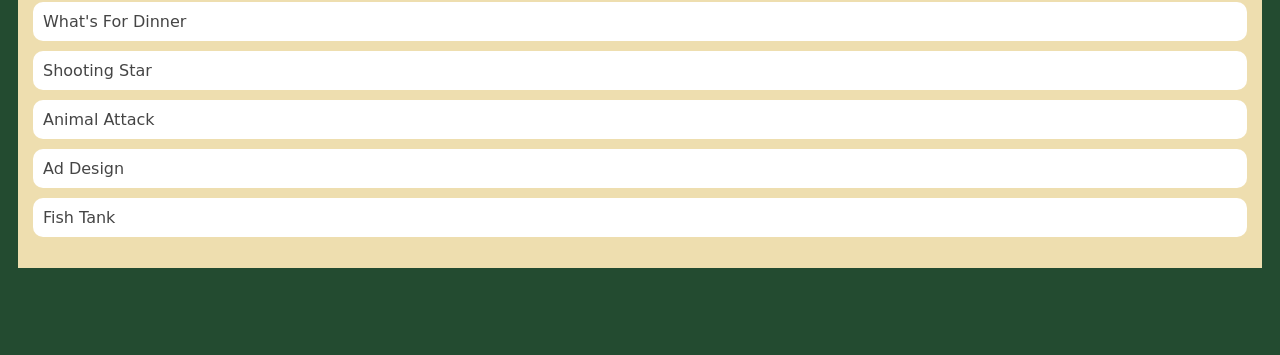
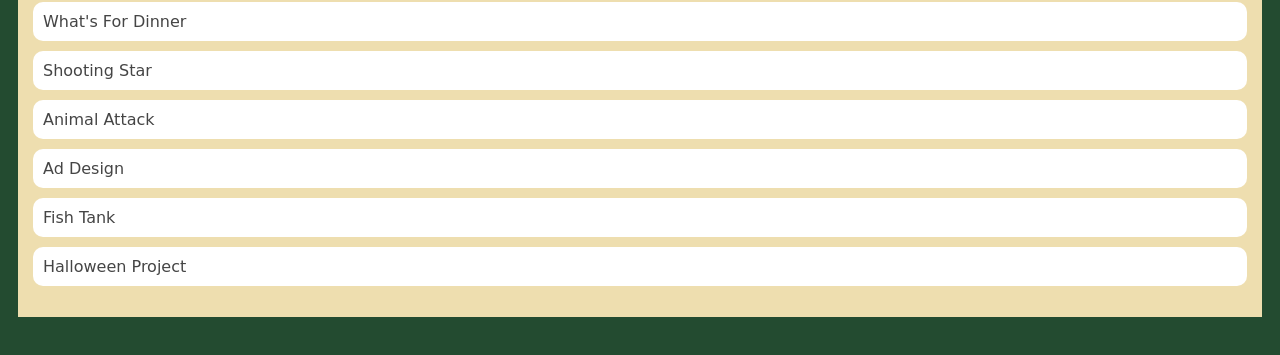
Before and after one commit to caidencolwart/caidencolwart.github.io, a plain HTML site: page portfolio.html in a window 1280 px wide. Shown: the part 383-738 px from the top of the page. Drawn offline with Linux system fonts and the light colour scheme.

Commit message:
new link

```diff
--- a/portfolio.html
+++ b/portfolio.html
@@ -131,7 +131,7 @@
                         <li><a href="https://www.khanacademy.org/computer-programming/spin-off-of-project-animal-attack/6572327918157824">Animal Attack</a></li>
                         <li><a href="https://www.khanacademy.org/computer-programming/spin-off-of-project-ad-design/5135334523846656">Ad Design</a></li>
                         <li><a href="https://www.khanacademy.org/computer-programming/spin-off-of-project-fish-tank/5258778888421376">Fish Tank</a></li>
-
+                        <li><a href="https://www.khanacademy.org/computer-programming/halloween-project/5688822324576256">Halloween Project</a></li>
 
                     </ul>
 
```
